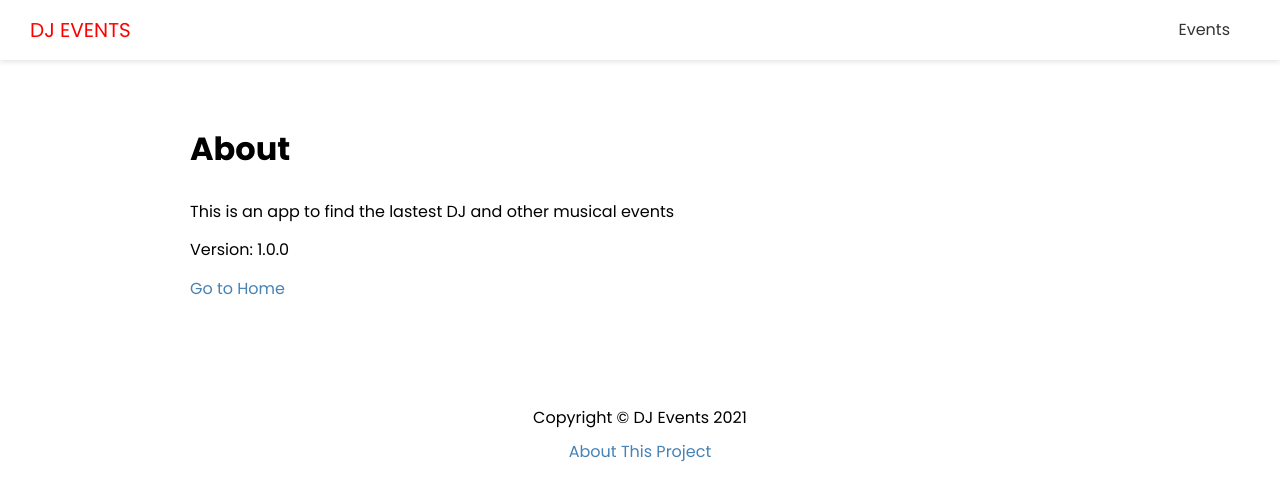
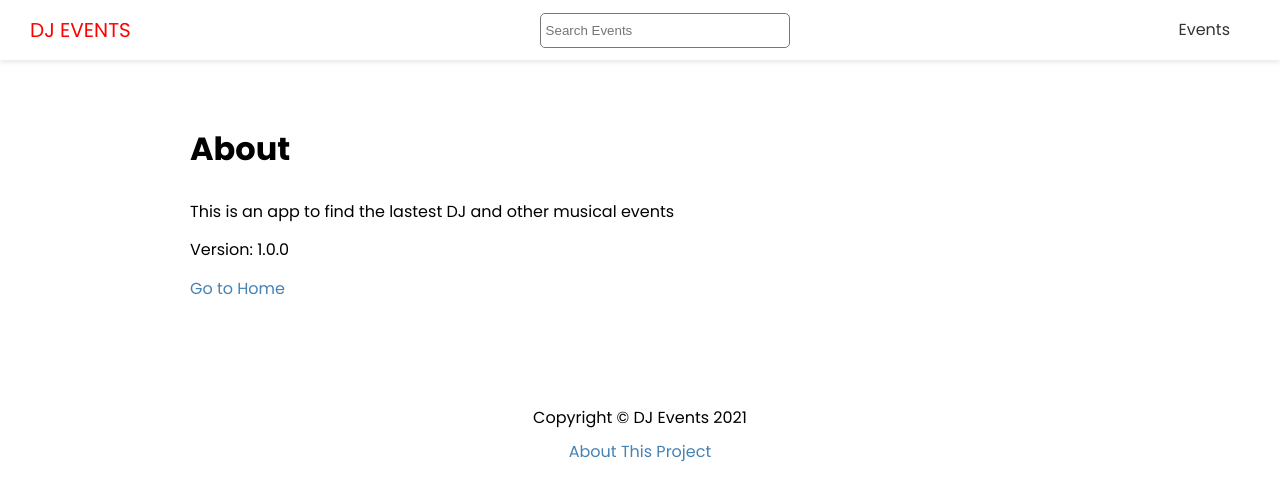
Before and after one commit to nca1478/dj-events-frontend, a Next.js app: page /about in a window 1280 px wide. Shown: the top 500 px of the page. Built offline with nearby package versions, Linux system fonts and the light colour scheme.

Commit message:
05-003 Search Component

```diff
--- a/components/Header.js
+++ b/components/Header.js
@@ -1,5 +1,6 @@
 import Link from 'next/link'
 import styles from '@/styles/Header.module.css'
+import Search from './Search'
 
 export default function Header() {
   return (
@@ -9,6 +10,8 @@
           <a>DJ Events</a>
         </Link>
       </div>
+
+      <Search />
 
       <nav>
         <ul>
--- /dev/null
+++ b/components/Search.js
@@ -0,0 +1,27 @@
+import { useState } from 'react'
+import { useRouter } from 'next/router'
+import styles from '@/styles/Search.module.css'
+
+export default function Search() {
+  const [term, setTerm] = useState('')
+  const router = useRouter()
+
+  const handleSubmit = (e) => {
+    e.preventDefault()
+    router.push(`/events/search?term=${term}`)
+    setTerm('')
+  }
+
+  return (
+    <div className={styles.search}>
+      <form onSubmit={handleSubmit}>
+        <input
+          type="text"
+          name="search"
+          onChange={(e) => setTerm(e.target.value)}
+          placeholder="Search Events"
+        />
+      </form>
+    </div>
+  )
+}
--- /dev/null
+++ b/styles/Search.module.css
@@ -0,0 +1,7 @@
+.search input {
+  width: 250px;
+  height: 35px;
+  padding: 5px;
+  border: 1px #777 solid;
+  border-radius: 5px;
+}
```
